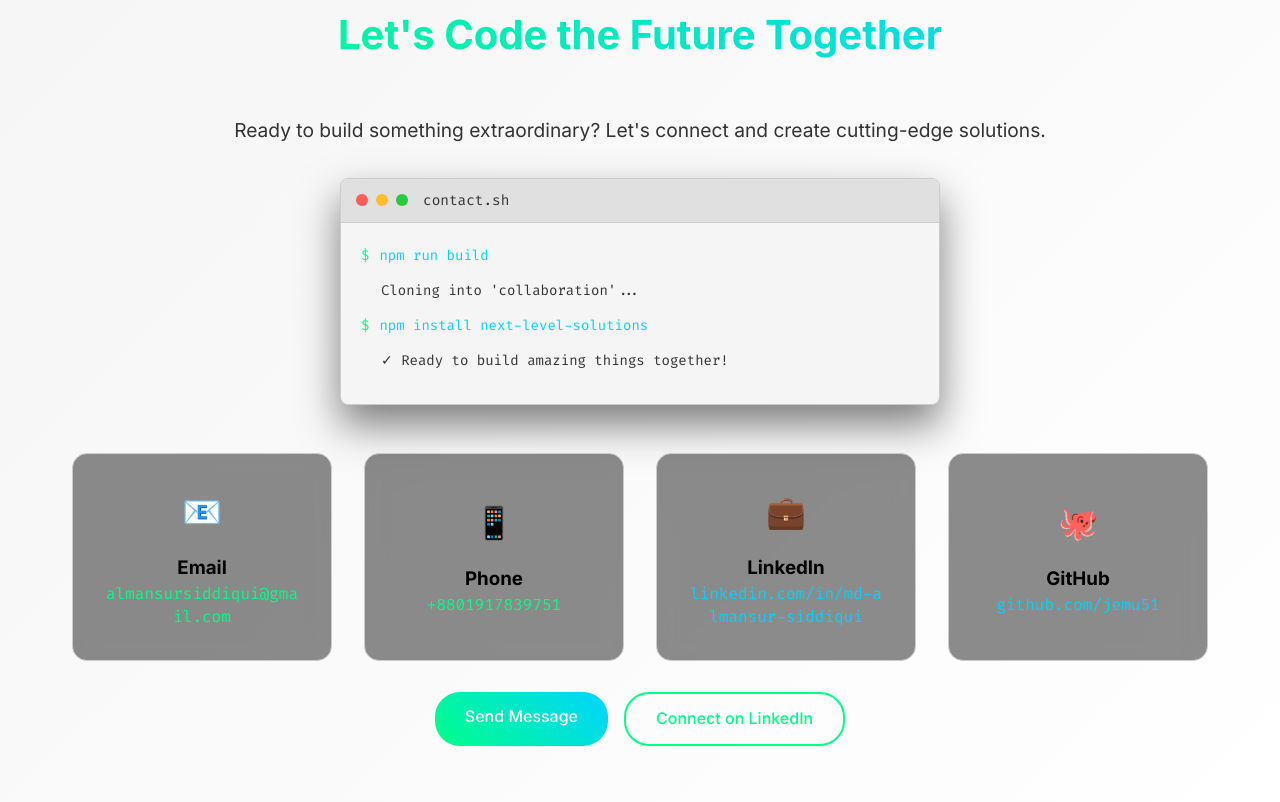
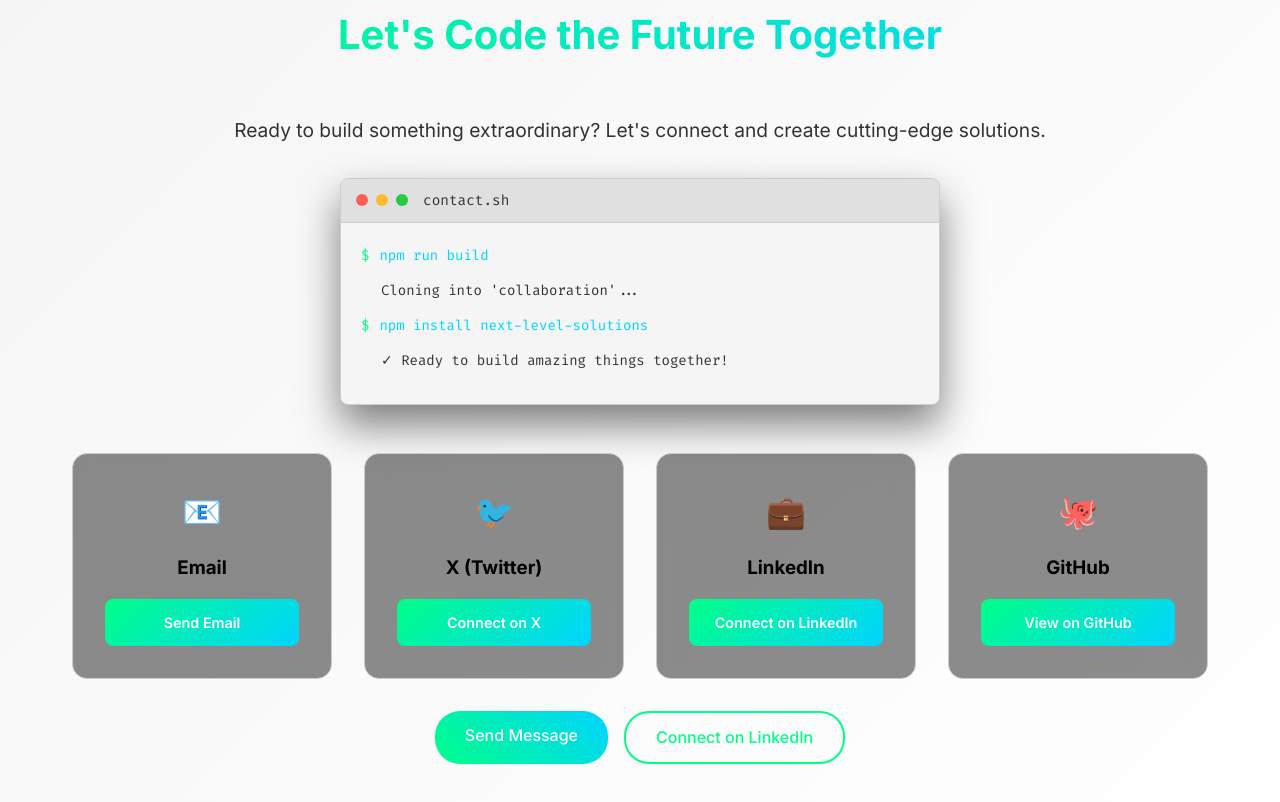
Before and after one commit to jemu51/jemu51.github.io, a plain HTML site: page index.html in a window 1280 px wide. Shown: the part 9743-10545 px from the top of the page. Drawn offline with Linux system fonts and the light colour scheme.

Commit message:
Enhance contact section in index.html by replacing text with action buttons for email, Twitter, LinkedIn, and GitHub. Added new styles for contact action buttons to improve user interaction and visual appeal.

```diff
--- a/index.html
+++ b/index.html
@@ -971,6 +971,37 @@
                 --border-color: #cccccc;
             }
         }
+
+        .contact-action-btn {
+            display: inline-block;
+            padding: 0.75rem 1.5rem;
+            background: linear-gradient(135deg, var(--accent-primary), var(--accent-secondary));
+            color: var(--bg-primary);
+            text-decoration: none;
+            border-radius: 8px;
+            font-weight: 600;
+            font-size: 0.9rem;
+            transition: all 0.3s ease;
+            border: none;
+            cursor: pointer;
+            text-align: center;
+            min-width: 120px;
+        }
+
+        .contact-action-btn:hover {
+            transform: translateY(-2px);
+            box-shadow: 0 8px 25px rgba(0, 255, 136, 0.3);
+            background: linear-gradient(135deg, var(--accent-secondary), var(--accent-primary));
+        }
+
+        .contact-action-btn:focus {
+            outline: 2px solid var(--accent-primary);
+            outline-offset: 2px;
+        }
+
+        .contact-card h3 {
+            margin-bottom: 1rem;
+        }
     </style>
 </head>
 
@@ -1710,26 +1741,31 @@
                     <article class="contact-card">
                         <div class="contact-icon" aria-hidden="true">📧</div>
                         <h3>Email</h3>
-                        <p style="color: var(--accent-primary); font-family: 'Fira Code', monospace;">
-                            almansursiddiqui@gmail.com</p>
+                        <a href="mailto:almansursiddiqui@gmail.com" class="contact-action-btn">
+                            Send Email
+                        </a>
                     </article>
                     <article class="contact-card">
-                        <div class="contact-icon" aria-hidden="true">📱</div>
-                        <h3>Phone</h3>
-                        <p style="color: var(--accent-primary); font-family: 'Fira Code', monospace;">+8801917839751</p>
+                        <div class="contact-icon" aria-hidden="true">🐦</div>
+                        <h3>X (Twitter)</h3>
+                        <a href="https://x.com/Jemu_Siddiqui" target="_blank" class="contact-action-btn">
+                            Connect on X
+                        </a>
                     </article>
                     <article class="contact-card">
                         <div class="contact-icon" aria-hidden="true">💼</div>
                         <h3>LinkedIn</h3>
-                        <p style="color: var(--accent-secondary); font-family: 'Fira Code', monospace;">
-                            linkedin.com/in/md-almansur-siddiqui</p>
+                        <a href="https://linkedin.com/in/md-almansur-siddiqui" target="_blank"
+                            class="contact-action-btn">
+                            Connect on LinkedIn
+                        </a>
                     </article>
                     <article class="contact-card">
                         <div class="contact-icon" aria-hidden="true">🐙</div>
                         <h3>GitHub</h3>
-                        <p style="color: var(--accent-secondary); font-family: 'Fira Code', monospace;">
-                            github.com/jemu51
-                        </p>
+                        <a href="https://github.com/jemu51" target="_blank" class="contact-action-btn">
+                            View on GitHub
+                        </a>
                     </article>
                 </div>
 
```
